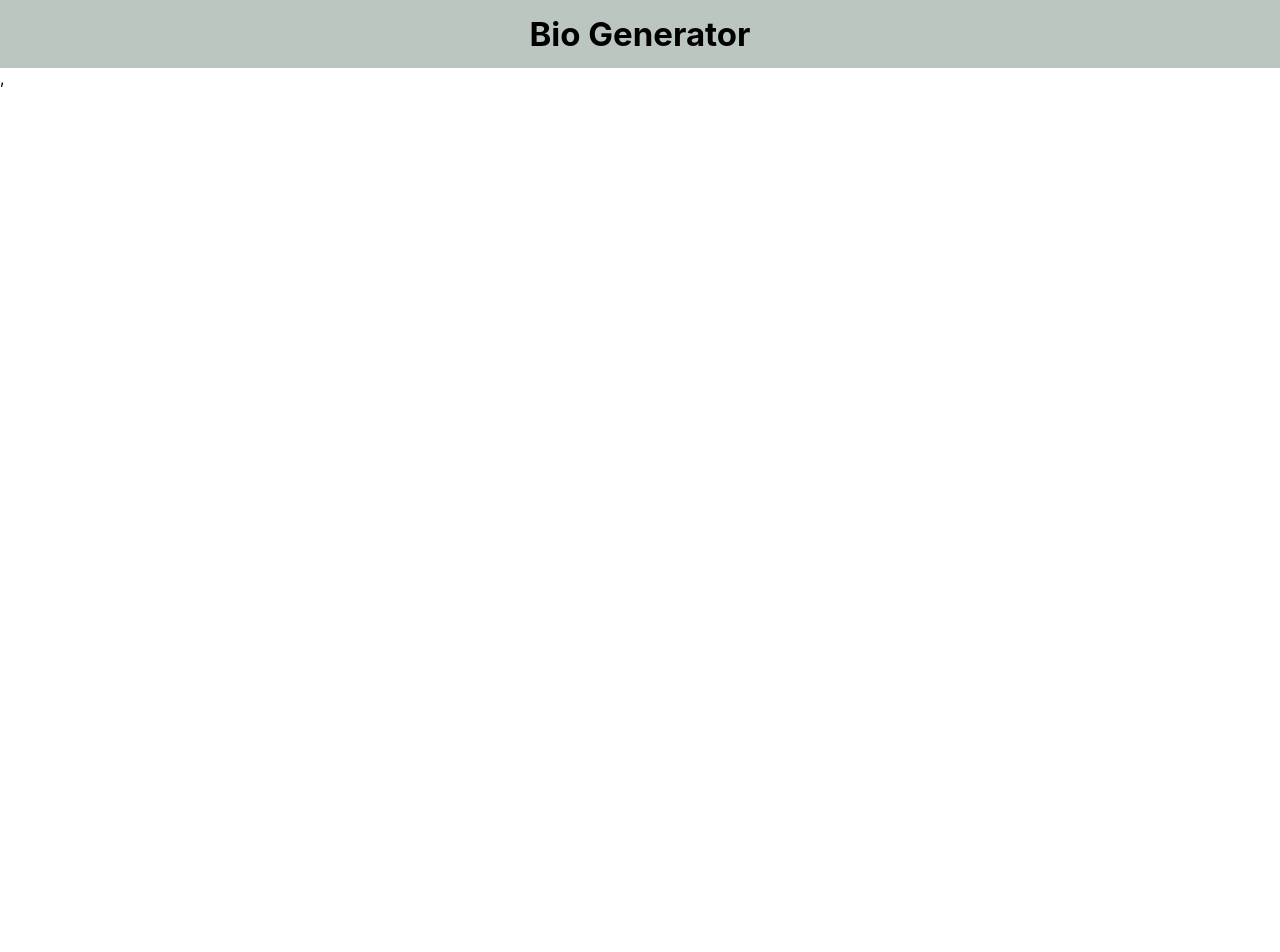
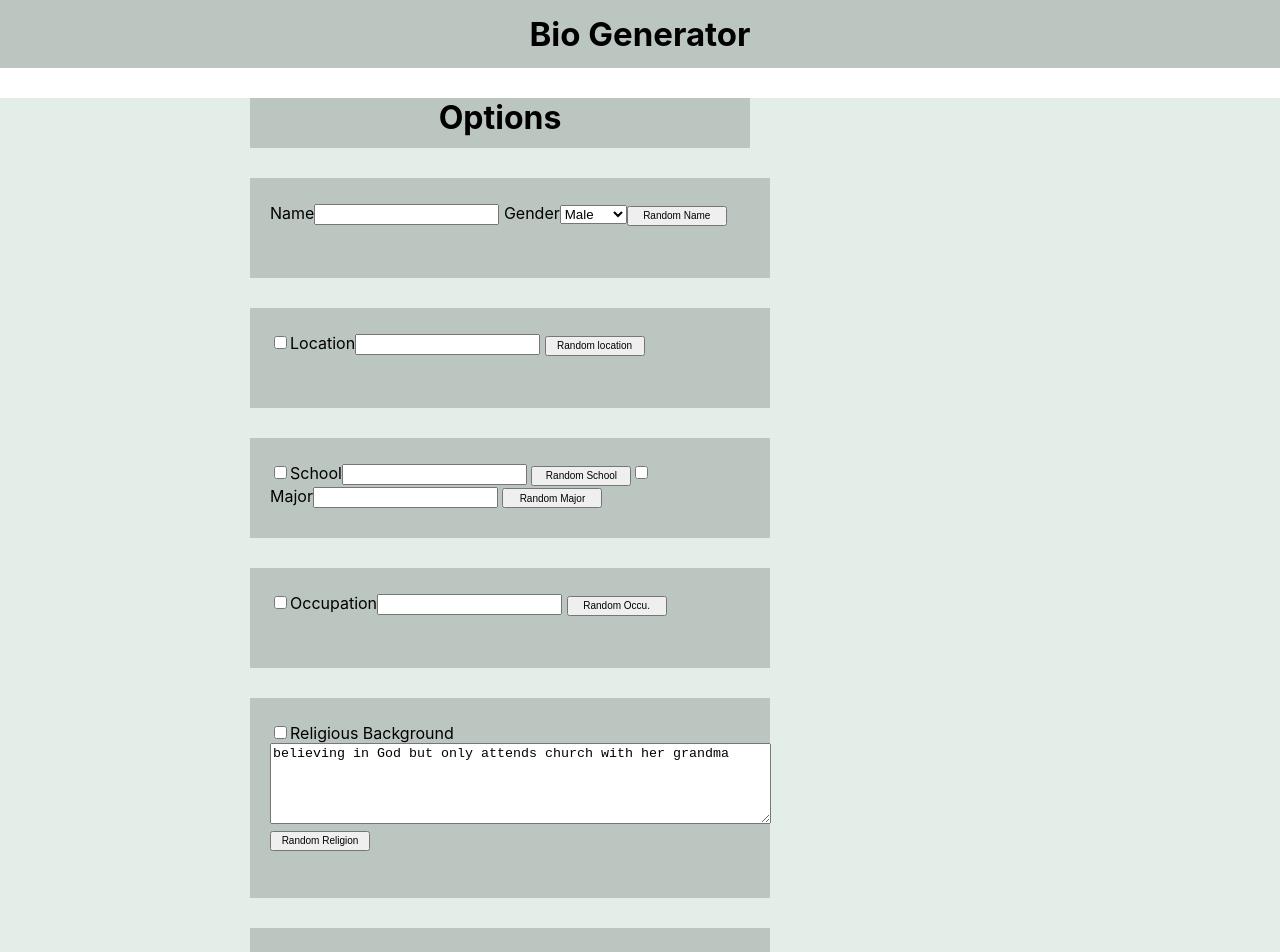
Before and after one commit to PrajwalDhoble/Bio_Genarator, a React (Vite) app: page / in a window 1280 px wide. Shown: the top 952 px of the page. Before the commit the page ends 800 px from the top, so only its background shows below. Built offline with nearby package versions, Linux system fonts and the light colour scheme.

Commit message:
right side structure done

```diff
--- a/src/Components/Header/Header.css
+++ b/src/Components/Header/Header.css
@@ -4,3 +4,47 @@
     font-size: 33px;
     padding: 14px 14px;
 }
+.middle{
+    margin-top: 0px;
+    background-color: rgb(228,238,233);
+    height: 1100px;
+}
+.options{
+    margin-top: 30px;
+    margin-left: 250px;
+    width: 500px;
+    height: 50px;
+    text-align: center;
+    background-color:rgb(188,198,192);
+    margin-bottom: 30px;
+    /* padding-top: 10px; */
+}
+.option{
+    margin-top: 30px;
+    margin-left: 250px;
+    width: 500px;
+    height: 50px;
+    /* text-align: center; */
+    background-color:rgb(188,198,192);
+    margin-bottom: 30px;
+    padding-top: 25px;
+    padding-left: 20px;
+    padding-bottom: 25px;
+}
+.roption{
+    margin-top: 30px;
+    margin-left: 250px;
+    width: 500px;
+    height: 150px;
+    /* text-align: center; */
+    background-color:rgb(188,198,192);
+    margin-bottom: 30px;
+    padding-top: 25px;
+    padding-left: 20px;
+    padding-bottom: 25px;
+}
+.random{
+    height:20px;
+    width:100px;
+    font-size: x-small;
+}
--- a/src/Components/Header/Header.jsx
+++ b/src/Components/Header/Header.jsx
@@ -3,9 +3,70 @@ function Header() {
 
 
   return (
-    <div className='head'>
-      <b>Bio Generator</b>
+    <div>
+        <div className='head'>
+<b>Bio Generator</b>
     </div>
+    <div className="middle">
+      <div className="options">
+      <h1>Options</h1>
+      </div>
+      <div className="option">
+      <span>
+        <span>Name<input></input> </span>
+        <span>Gender<select><option>Male</option> <option>Female</option></select></span>
+        <span><button className="random">Random Name</button></span>
+        </span>
+      </div>
+      <div className="option">
+      <span>
+        <span><input type="checkbox"></input></span>
+        <span>Location<input></input> </span>
+        <span><button className="random">Random location</button></span>
+        </span>
+      </div>
+      <div className="option">
+      <span>
+        <span><input type="checkbox"></input></span>
+        <span>School<input></input> </span>
+        <span><button className="random">Random School</button></span>
+        </span>
+        <span>
+        <span><input type="checkbox"></input></span>
+        <br></br>
+        <span>Major<input></input> </span>
+        <span><button className="random">Random Major</button></span>
+        </span>
+
+        </div>
+      <div className="option">
+      <span>
+        <span><input type="checkbox"></input></span>
+        <span>Occupation<input></input> </span>
+        <span><button className="random">Random Occu.</button></span>
+        </span>
+        </div>
+      <div className="roption">
+      <span>
+        <span><input type="checkbox"></input></span>
+        <span>Religious Background<textarea  rows = "5" cols = "60" name = "description">
+        believing in God but only attends church with her grandma
+         </textarea> </span>
+        <span><button className="random">Random Religion</button></span>
+        </span>
+                </div>
+      <div className="roption">
+      <span>
+        <span><input type="checkbox"></input></span>
+        <span>Reason for meeting with Missionaries<textarea placeholder="" rows = "5" cols = "60" name = "description">
+        believes in being a good person and wants to have God more in [PossessivePronoun] life but isn't sure organized religion is what [SubjectPronoun] wants
+         </textarea> </span>
+        <span><button className="random">Random Reason</button></span>
+        </span>
+      </div>
+    </div>
+    </div>
+
   )
 }
 
```
